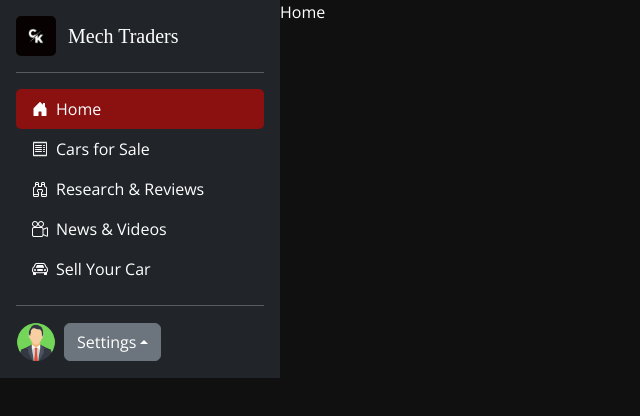
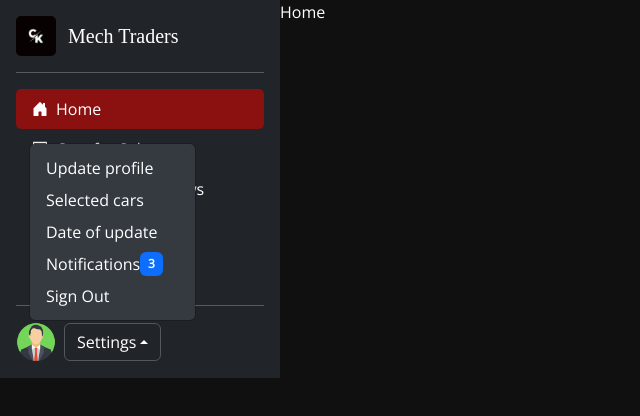
Before and after one commit to cahangirasgerov2003/mechtraders-ck, a React (Create React App) app: page / in a window 1280 px wide. Both pictures are taken after a click on the button "Settings". Shown: the top 416 px of the page, without its empty margins (0-640 px from the left). Built offline with nearby package versions, Linux system fonts and the light colour scheme; a web font is replaced by a local one.

Commit message:
Dropdown problem will be fixed

```diff
--- a/src/components/App.js
+++ b/src/components/App.js
@@ -11,7 +11,6 @@ const App = () => {
     <BrowserRouter>
       <div className="d-flex">
         <SideBar />
-
         <div className="routerContent">
           <Routes>
             <Route path="/" element={<Home />}></Route>
--- a/src/components/SideBar.js
+++ b/src/components/SideBar.js
@@ -59,17 +59,49 @@ const SideBar = () => {
 
         <div className="dropup-center dropup">
           <button
-            className="btn btn-secondary dropdown-toggle"
+            className="btn btn-secondary dropdown-toggle settingsButton"
             type="button"
             data-bs-toggle="dropdown"
             aria-expanded="false"
+            // onClick={(e) => {
+            //   e.target.style.backgroundColor = "transparent";
+            // }}
+            style={{ backgroundColor: "#212529" }}
           >
             Settings
           </button>
           <ul className="dropdown-menu dropdownMenuList">
             <li>
-              <Link className="dropdown-item" to="/settings">
-                Update profile information
+              <Link className="dropdown-item" to="/update">
+                Update profile
+              </Link>
+            </li>
+            <li>
+              <Link className="dropdown-item" to="/selected">
+                Selected cars
+              </Link>
+            </li>
+            <li>
+              <Link className="dropdown-item" to="/date-update">
+                Date of update
+              </Link>
+            </li>
+            <li>
+              <div>
+                <Link className="dropdown-item d-flex" to="/notifications">
+                  Notifications
+                  <span
+                    className="badge bg-primary d-flex align-items-center justify-content-center
+                 me-3 badgeElement"
+                  >
+                    3
+                  </span>
+                </Link>
+              </div>
+            </li>
+            <li>
+              <Link className="dropdown-item" to="/signOut">
+                Sign Out
               </Link>
             </li>
           </ul>
--- a/src/components/sideBar.css
+++ b/src/components/sideBar.css
@@ -28,3 +28,15 @@
   background-color: rgb(194, 34, 34);
   transform: scale(0.99, 0.99);
 }
+
+.dropdownMenuList {
+  background-color: rgb(52, 58, 64);
+}
+
+.dropdownMenuList li a:hover {
+  background-color: rgb(52, 58, 64) !important;
+}
+
+.dropdownMenuList li a:hover:not(.active) {
+  background-color: rgba(0, 0, 0, 0.103) !important;
+}
--- a/src/index.js
+++ b/src/index.js
@@ -2,6 +2,8 @@ import React from "react";
 import ReactDOM from "react-dom/client";
 import "./scss/custom.scss";
 import App from "./components/App";
+// Bootstrap Bundle JS
+import "bootstrap/dist/js/bootstrap.bundle.min";
 
 const root = ReactDOM.createRoot(document.getElementById("root"));
 root.render(
--- a/src/scss/custom.scss
+++ b/src/scss/custom.scss
@@ -20,6 +20,6 @@ body{
 }
 
 a, a:hover{
-    color: #fff;
+    color: #fff !important;
     text-decoration: none;
 }
```
Also changed, not shown: public/images/SİNİQ.jpg (added).
